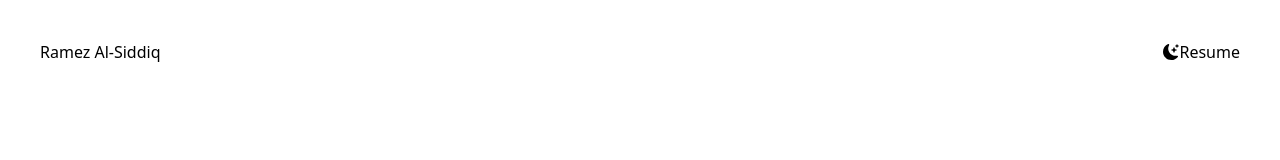
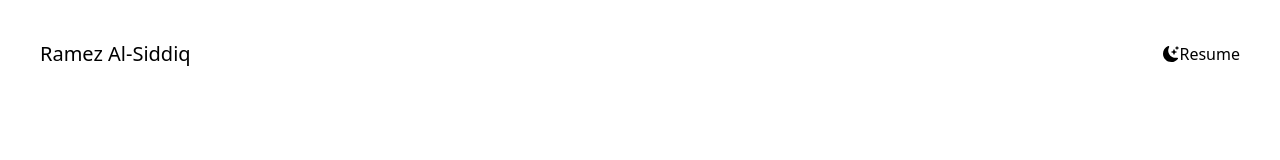
Before and after one commit to ram-ram14/cuddly-meme, a Next.js app in the folder my-portfolio/my-portfolio/: page / in a window 1280 px wide. Shown: the top 160 px of the page. Built offline with nearby package versions, Linux system fonts and the light colour scheme.

Commit message:
added a text font of extra large for the title

```diff
--- a/my-portfolio/my-portfolio/pages/index.js
+++ b/my-portfolio/my-portfolio/pages/index.js
@@ -13,7 +13,7 @@ export default function Home() {
       <main className='bg-white px-10'>
         <section className='min-h-screen'>
           <nav className='py-10 mb-12 flex justify-between'>
-            <h1>Ramez Al-Siddiq</h1>
+            <h1 className='text-xl'>Ramez Al-Siddiq</h1>
             <ul className='flex items-center'>
               <li>
                 <BsFillMoonStarsFill />
```
